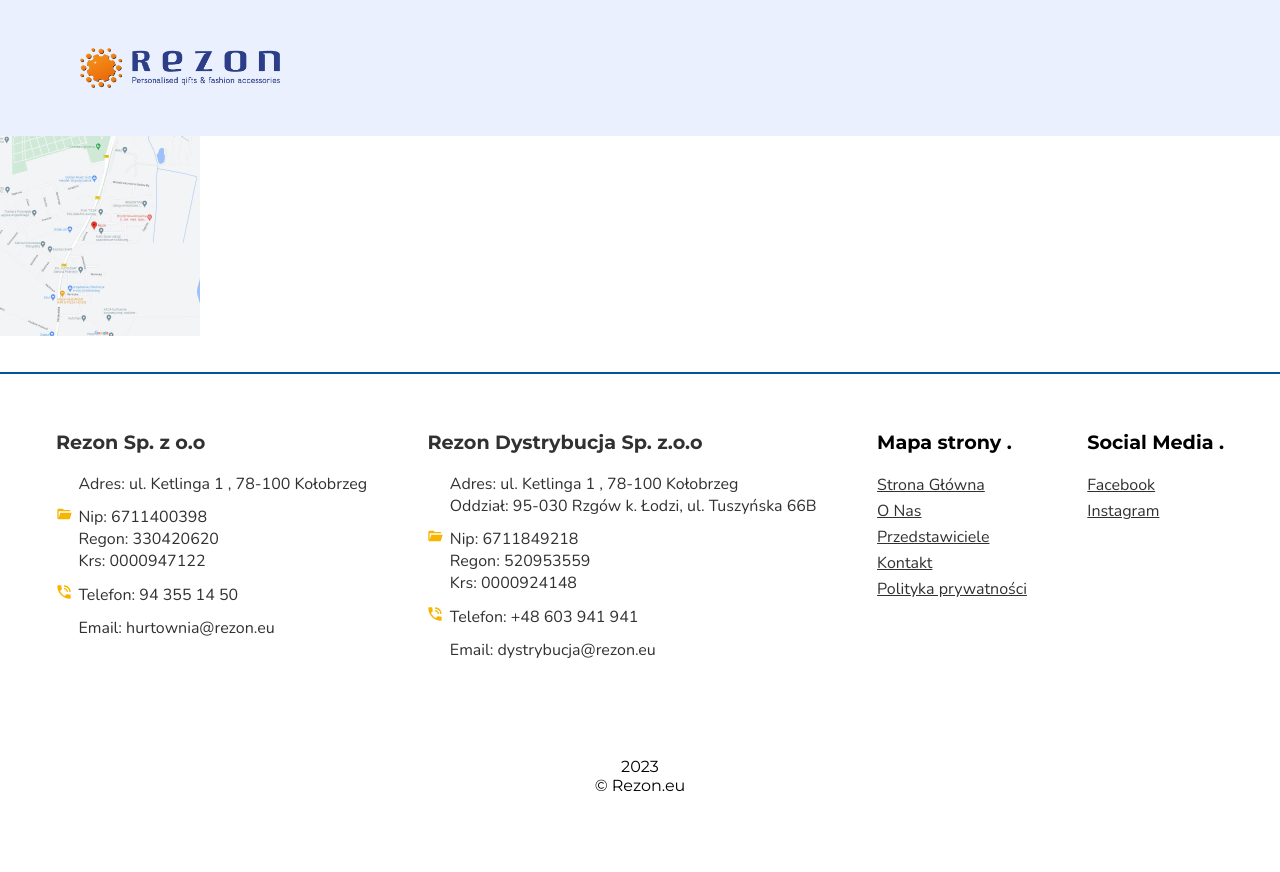
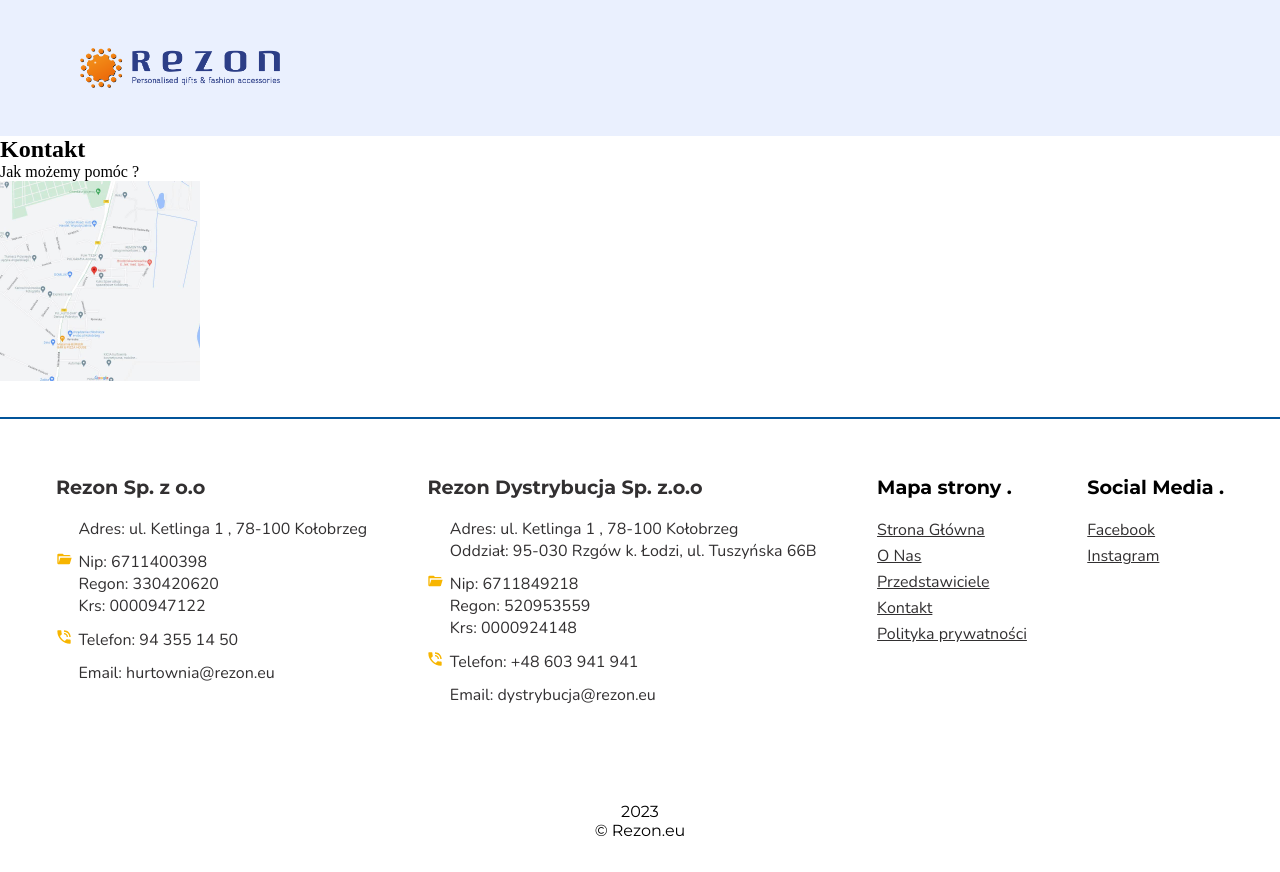
Before and after one commit to marcinzygan/rezon-product-catalogue, a Next.js app: page /kontakt in a window 1280 px wide. Before the commit the page ends 827 px from the top, so only its background shows below. Built offline with nearby package versions, Linux system fonts and the light colour scheme; some icons are missing.

Commit message:
added subHeading component

```diff
--- a/src/components/PageHeading/PageHeading.js
+++ b/src/components/PageHeading/PageHeading.js
@@ -1,8 +1,13 @@
 import React from "react";
 import classes from "./pageHeading.module.css";
 
-const PageHeading = (heading) => {
-  return <div>{heading}</div>;
+const PageHeading = (props) => {
+  return (
+    <div>
+      <h2 className={classes.heading}>{props.heading}</h2>
+      <p className={classes.subHeading}>{props.subHeading}</p>
+    </div>
+  );
 };
 
 export default PageHeading;
--- a/src/pages/kontakt.js
+++ b/src/pages/kontakt.js
@@ -1,9 +1,11 @@
 import GoogleMap from "@/components/GoogleMap/GoogleMap";
+import PageHeading from "@/components/PageHeading/PageHeading";
 import React from "react";
 
 const kontakt = () => {
   return (
     <div>
+      <PageHeading heading={"Kontakt"} subHeading={"Jak możemy pomóc ?"} />
       <GoogleMap />
     </div>
   );
```
Also changed, not shown: src/components/PageHeading/pageHeading.module.css (added), src/components/PageHeading/pageHeadng.module.css (deleted).
